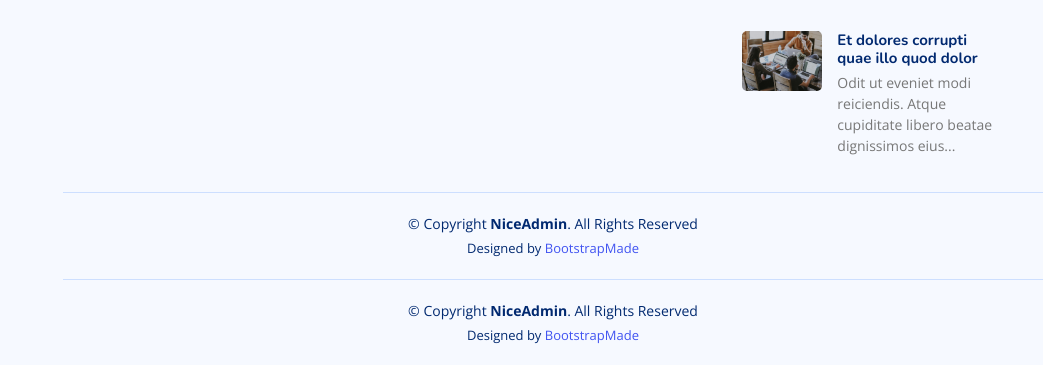
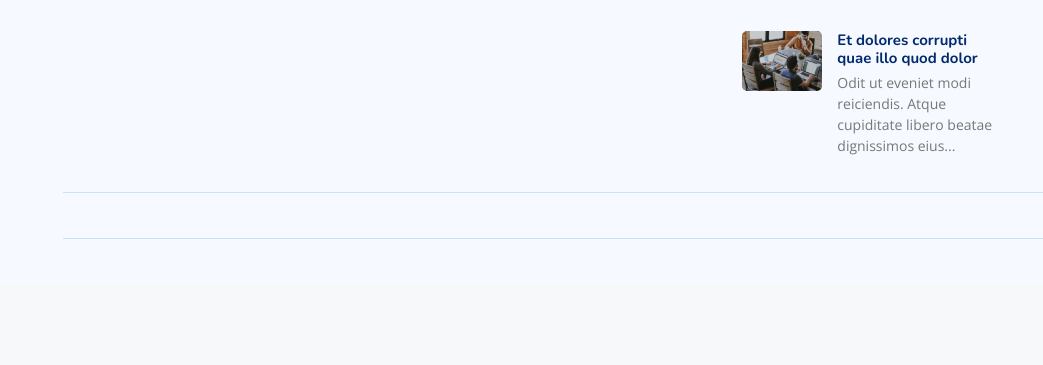
Before and after one commit to itse-uot/itse-uot-ITSE412_Fall_2024_r24, a PHP site: page /index.php in a window 1280 px wide. Shown: the part 2332-2697 px from the top of the page, without its empty margins (237-1280 px from the left). After the commit the page ends 2571 px from the top, so only its background shows below. Run offline with PHP 8.4, Linux system fonts and the light colour scheme; some libraries are stand-ins or nearby versions.

Commit message:
الغاء كوبي رايت

```diff
--- a/CODE/design/netproject2024/footer.php
+++ b/CODE/design/netproject2024/footer.php
@@ -1,13 +1,13 @@
 <!-- ======= Footer ======= -->
 <footer id="footer" class="footer">
   <div class="copyright">
-    &copy; Copyright <strong><span>NiceAdmin</span></strong>. All Rights Reserved
+
   </div>
   <div class="credits">
     <!-- All the links in the footer should remain intact. -->
     <!-- You can delete the links only if you purchased the pro version. -->
     <!-- Licensing information: https://bootstrapmade.com/license/ -->
     <!-- Purchase the pro version with working PHP/AJAX contact form: https://bootstrapmade.com/nice-admin-bootstrap-admin-html-template/ -->
-    Designed by <a href="https://bootstrapmade.com/">BootstrapMade</a>
+
   </div>
 </footer><!-- End Footer -->
```
